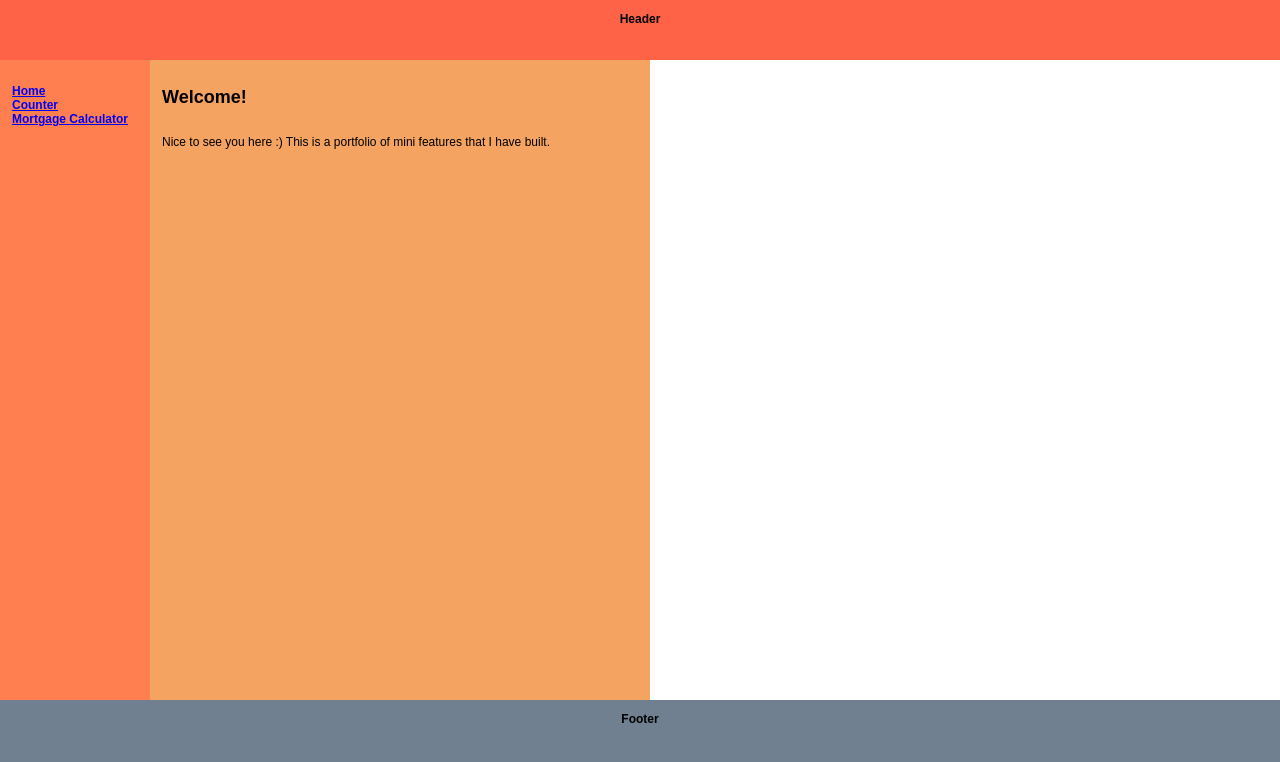
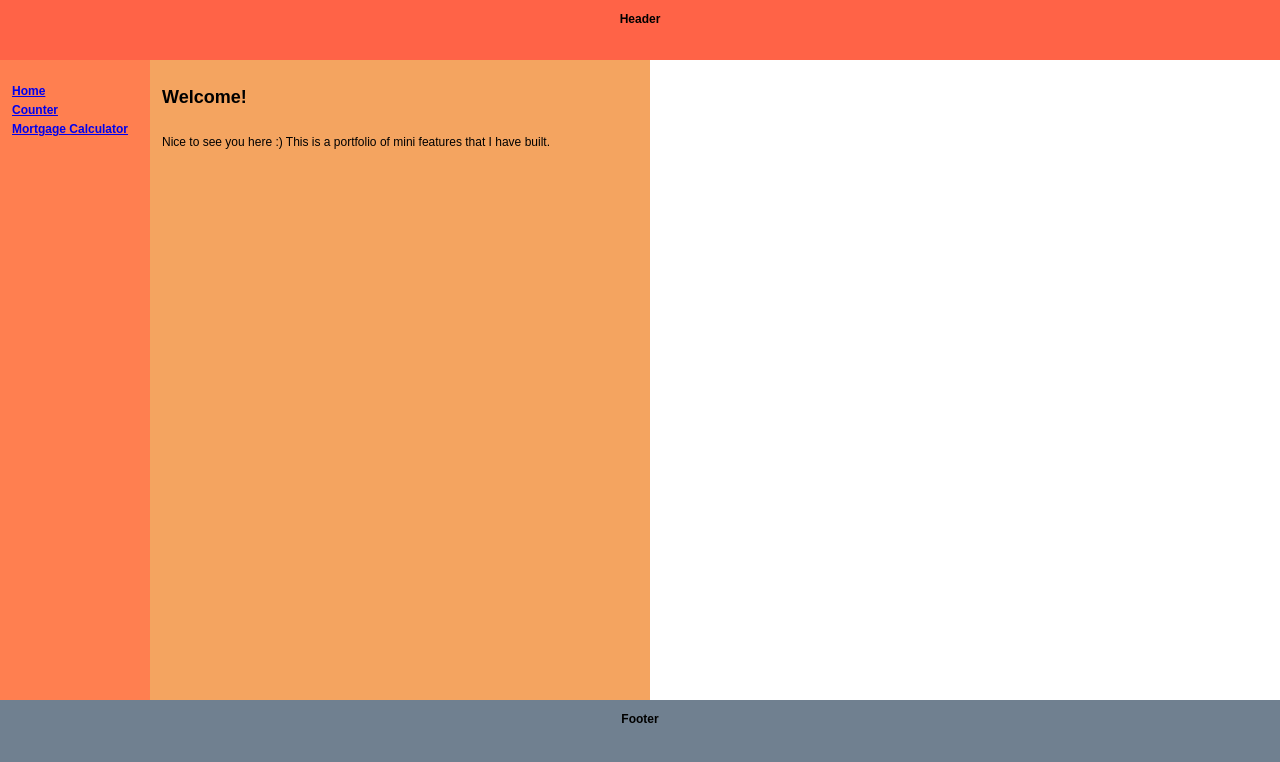
Before and after one commit to sandymak/practice, a React (Create React App) app: page / in a window 1280 px wide. Shown: the top 762 px of the page. Built offline with nearby package versions, Linux system fonts and the light colour scheme.

Commit message:
minor styling update

```diff
--- a/src/navigation/Sidebar.js
+++ b/src/navigation/Sidebar.js
@@ -9,7 +9,7 @@ export default function Sidebar() {
             <ul style={{ listStyleType: 'none', padding: 0 }}>
                 {routes.map((route, index) => {
                     return (
-                        <li key={index}>
+                        <li key={index} style={{ margin: '5px 0px' }}>
                             <Link to={route.path}>{route.name}</Link>
                         </li>
                     )
--- a/src/navigation/routesConfig.js
+++ b/src/navigation/routesConfig.js
@@ -1,5 +1,4 @@
-// TODO: create a dynamic way to transform the pagesConfig into routes. So I don't have to manually add these routes.
-// TODO: group the list into EASY MEDIUM HARD categories
+// TODO: group the list into EASY MEDIUM HARD categories & projects listedn alphabetically/
 
 import pagesConfig from '../common/pagesConfig'
 
```
